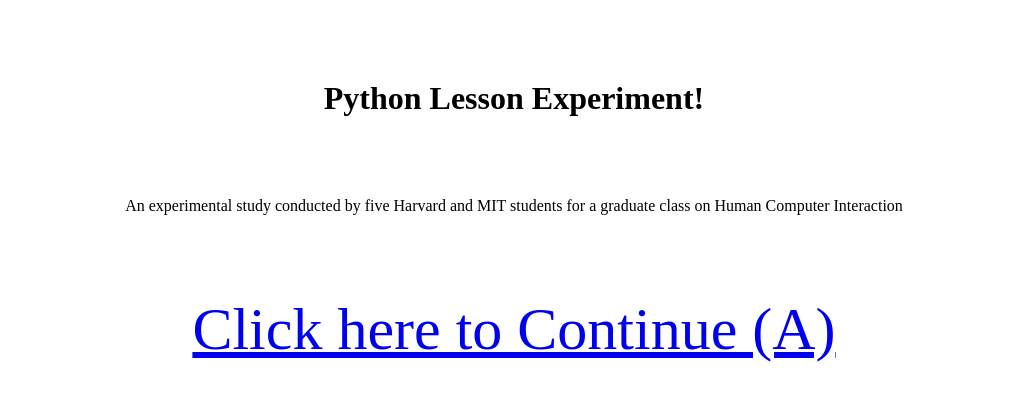
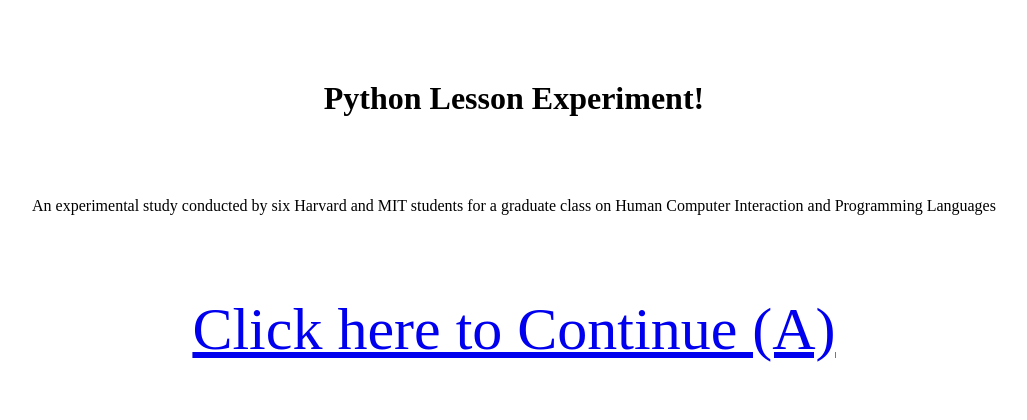
Before and after one commit to leoncheng57/Python-Lesson-Experiment, a Flask app: page / in a window 1280 px wide. Shown: the top 420 px of the page, without its empty margins (126-1153 px from the left). Run offline with Flask 2, Linux system fonts and the light colour scheme.

Commit message:
edit index

```diff
--- a/templates/index.html
+++ b/templates/index.html
@@ -21,8 +21,8 @@
     <center>
         <h1>Python Lesson Experiment!</h1>
         <div>
-            An experimental study conducted by five Harvard and MIT students
-            for a graduate class on Human Computer Interaction
+            An experimental study conducted by six Harvard and MIT students
+            for a graduate class on Human Computer Interaction and Programming Languages
         </div>
         {% for link in links%}
             <div>
```
